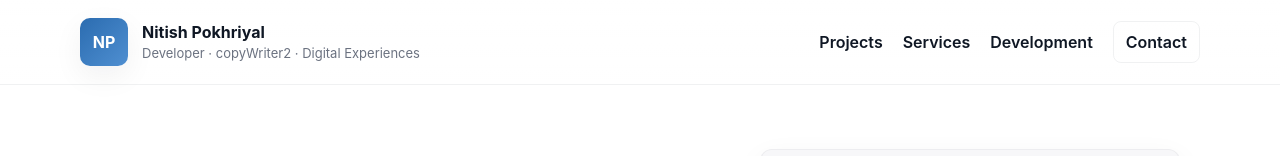
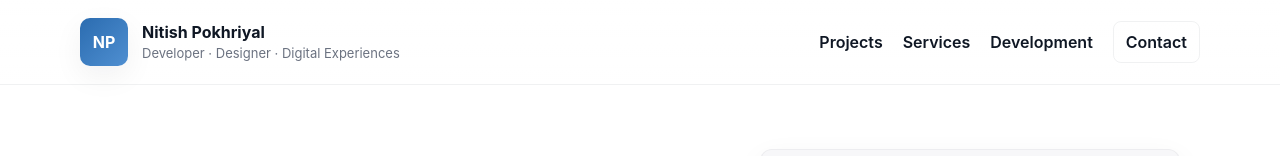
Before and after one commit to eternalquest/Portfoliosite, a React (Vite) app: page / in a window 1280 px wide. Shown: the top 156 px of the page. Built offline with nearby package versions, Linux system fonts and the light colour scheme.

Commit message:
added new data

```diff
--- a/src/App.jsx
+++ b/src/App.jsx
@@ -11,7 +11,7 @@ export default function App() {
             <div className="logo">NP</div>
             <div className="brand-meta">
               <div className="brand-name">Nitish Pokhriyal</div>
-              <div className="brand-tag">Developer · copyWriter2 · Digital Experiences</div>
+              <div className="brand-tag">Developer · Designer · Digital Experiences</div>
             </div>
           </div>
 
```
